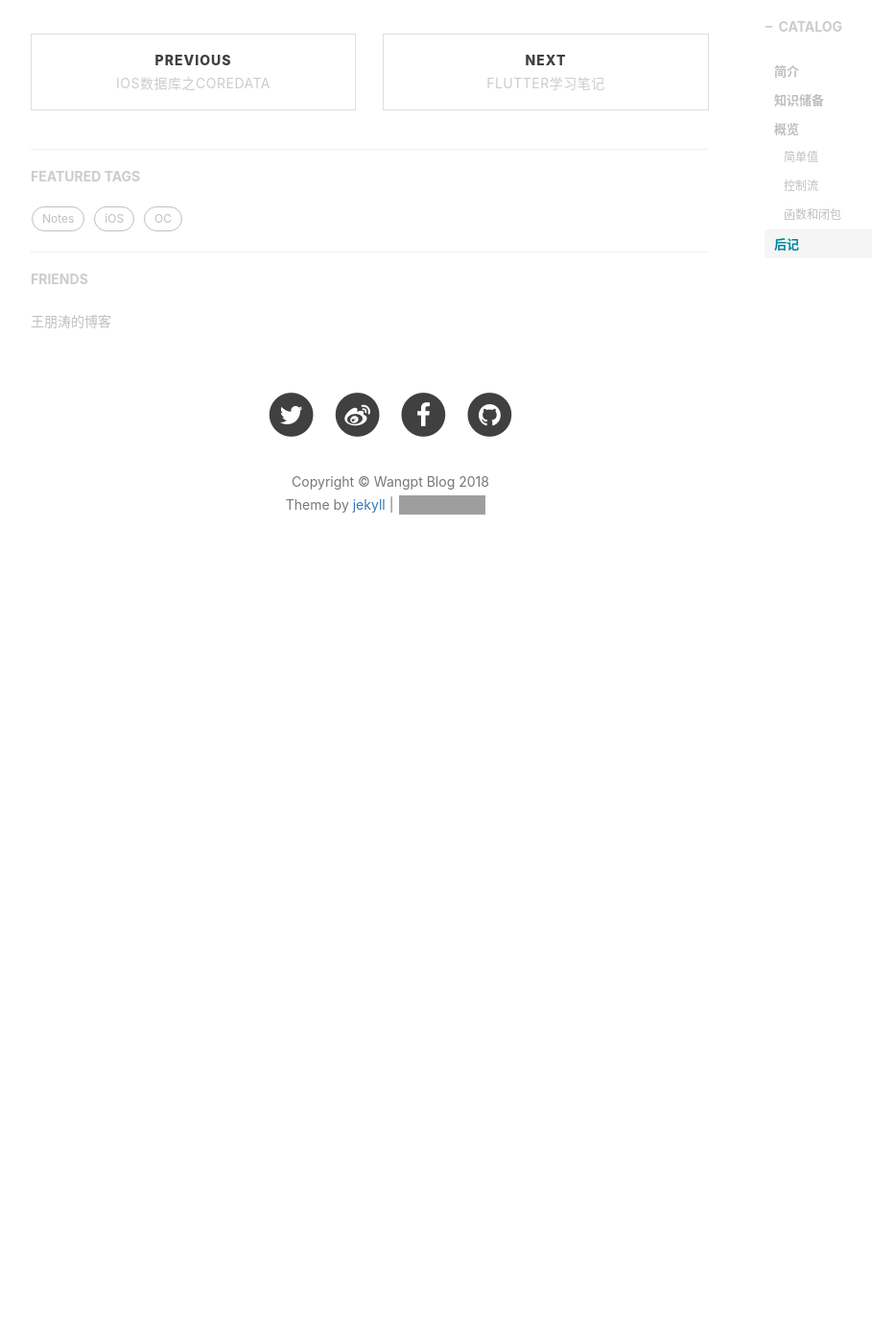
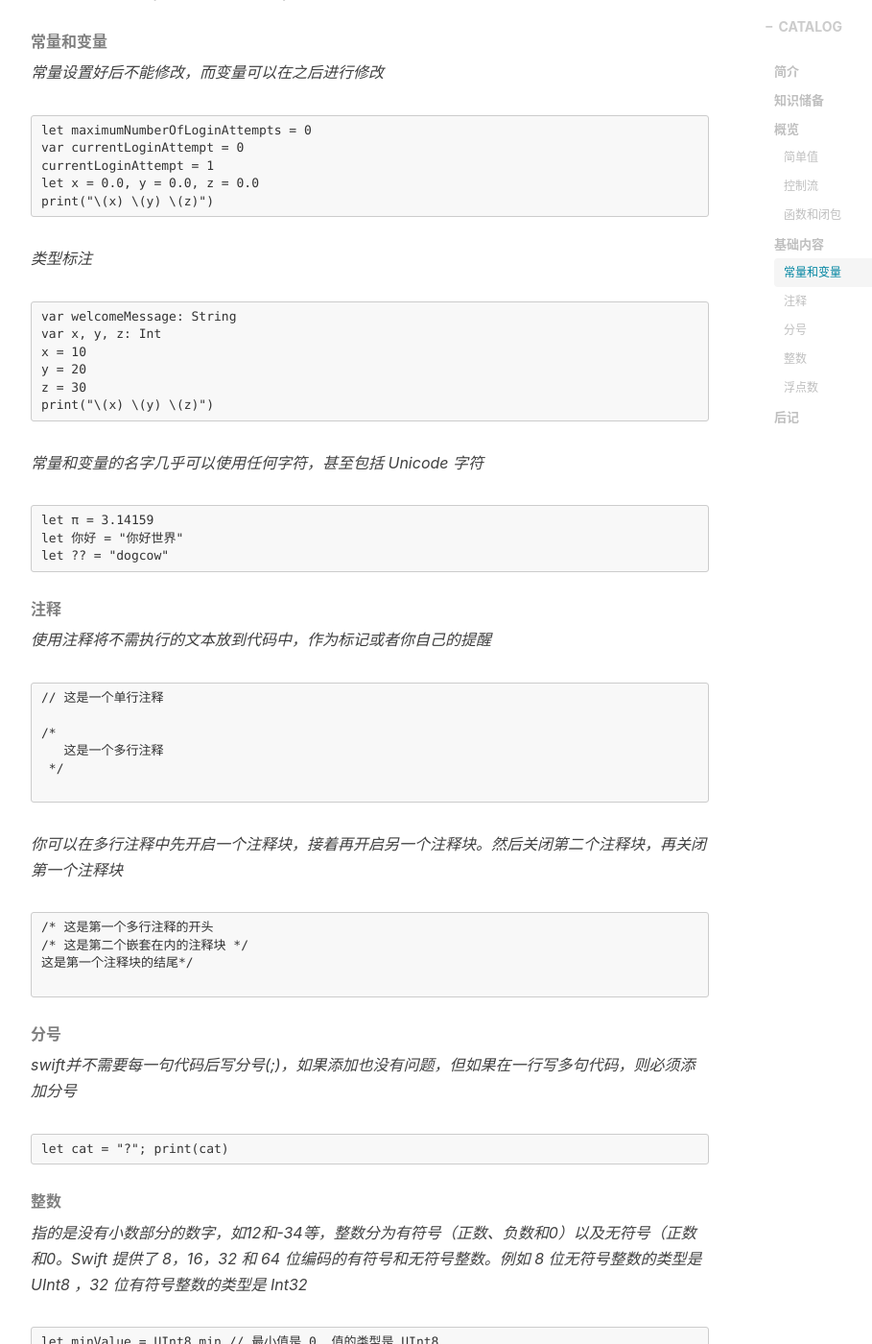
Before and after one commit to wangpt/wangpt.github.io, a Jekyll site: the page built from _posts/2018-09-22-swift-note的.markdown, in a window 1280 px wide and 1400 px high, scrolled down 7651 px. Shown: the whole window at 96% size, without its empty margins (233-1142 px from the left). Built offline with Jekyll 4.4.1, drawn with Linux system fonts in a browser that asks for light colours; nearby versions of some CDN libraries; comment, search, counter and statistics services are not loaded; before the commit the page ends 8281 px from its top, so only the background shows below that; some of the changed text lies outside the part shown; grey boxes are pictures that could not be loaded.

Commit message:
Update _posts/2018-09-22-swift-note的.markdown

````diff
--- a/_posts/2018-09-22-swift-note的.markdown
+++ b/_posts/2018-09-22-swift-note的.markdown
@@ -341,6 +341,85 @@ let numbers = [20, 19, 7, 12]
 let sortedNumbers = numbers.sorted { $0 < $1 }
 print(sortedNumbers)
 ```
+### 基础内容
+*基础内容包含整型值的Int，浮点型的Double和Float，布尔值Bool，字符串值的String，同时还有特殊的集合类型Array，Set，Dictionary和元组等*
+
+###### 常量和变量
+*常量设置好后不能修改，而变量可以在之后进行修改*
+
+```
+let maximumNumberOfLoginAttempts = 0
+var currentLoginAttempt = 0
+currentLoginAttempt = 1
+let x = 0.0, y = 0.0, z = 0.0
+print("\(x) \(y) \(z)")
+```
+
+*类型标注*
+
+```
+var welcomeMessage: String
+var x, y, z: Int
+x = 10
+y = 20
+z = 30
+print("\(x) \(y) \(z)")
+```
+
+*常量和变量的名字几乎可以使用任何字符，甚至包括 Unicode 字符*
+
+```
+let π = 3.14159
+let 你好 = "你好世界"
+let ?? = "dogcow"
+```
+###### 注释
+*使用注释将不需执行的文本放到代码中，作为标记或者你自己的提醒*
+
+```
+// 这是一个单行注释
+
+/*
+   这是一个多行注释
+ */
+
+```
+
+*你可以在多行注释中先开启一个注释块，接着再开启另一个注释块。然后关闭第二个注释块，再关闭第一个注释块*
+
+```
+/* 这是第一个多行注释的开头
+/* 这是第二个嵌套在内的注释块 */
+这是第一个注释块的结尾*/
+
+```
+
+###### 分号
+*swift并不需要每一句代码后写分号(;)，如果添加也没有问题，但如果在一行写多句代码，则必须添加分号*
+
+```
+let cat = "?"; print(cat)
+```
+###### 整数
+*指的是没有小数部分的数字，如12和-34等，整数分为有符号（正数、负数和0）以及无符号（正数和0。Swift 提供了 8，16，32 和 64 位编码的有符号和无符号整数。例如 8 位无符号整数的类型是 UInt8 ，32 位有符号整数的类型是 Int32*
+
+```
+let minValue = UInt8.min // 最小值是 0, 值的类型是 UInt8
+let maxValue = UInt8.max // 最大值是 255, 值得类型是 UInt8
+```
+
+*在大多数情况不需为整型特意设置一个类型，直接使用Int即可，等同于与当前原生字相同的类型,在 32 位平台上， Int 的长度和 Int32 相同,在64位平台上， Int 的长度和 Int64 相同,即使在 32 位的平台上， Int 也可以存 -2,147,483,648 到 2,147,483,647 之间的任意值,对于大多数整数区间来说完全够用了*
+
+```
+let minValue = Int.min
+let maxValue = Int.max
+print("minValue:\(minValue),maxValue:\(maxValue)")
+```
+
+###### 浮点数
+*浮点数是有小数的数字，比如 3.14159 , -273.15等*
+
+**
 
 ## 后记
 
````
